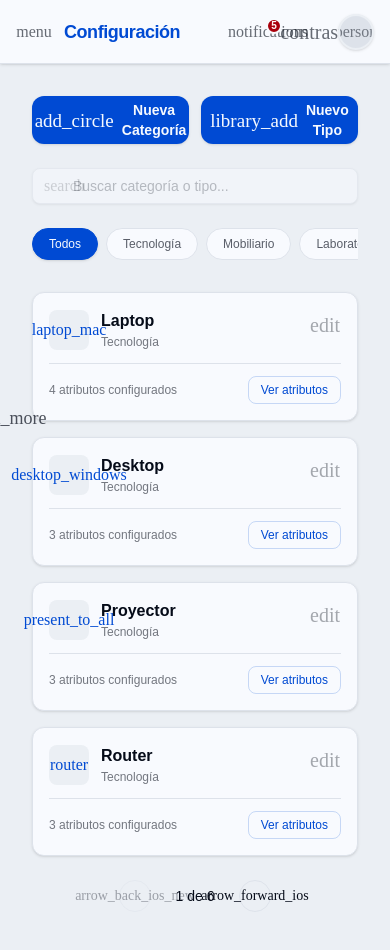
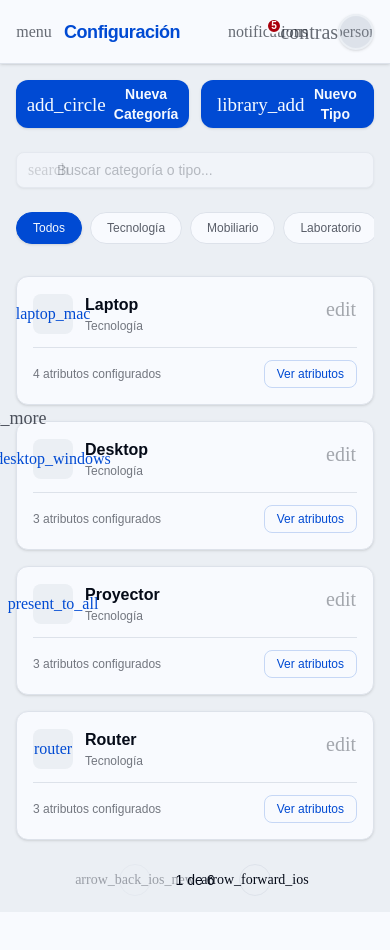
Before and after one commit to jorgegc2187/sigae-web-front, an Angular app: page /settings/categories in a window 390 px wide. Shown: the top 950 px of the page. After the commit the page ends 912 px from the top, so only its background shows below. Built offline with nearby package versions, Linux system fonts and the light colour scheme; a web font is replaced by a local one.

Commit message:
fix(categories-panel): remove unnecessary padding from mobile view container

```diff
--- a/src/app/features/categories/pages/categories-panel/categories-panel.component.html
+++ b/src/app/features/categories/pages/categories-panel/categories-panel.component.html
@@ -154,7 +154,7 @@
   </div>
 </div>
 
-<div class="px-4 pb-8 pt-4 md:hidden">
+<div class="md:hidden">
   <div class="mb-6 grid grid-cols-2 gap-3">
     <button
       type="button"
```
